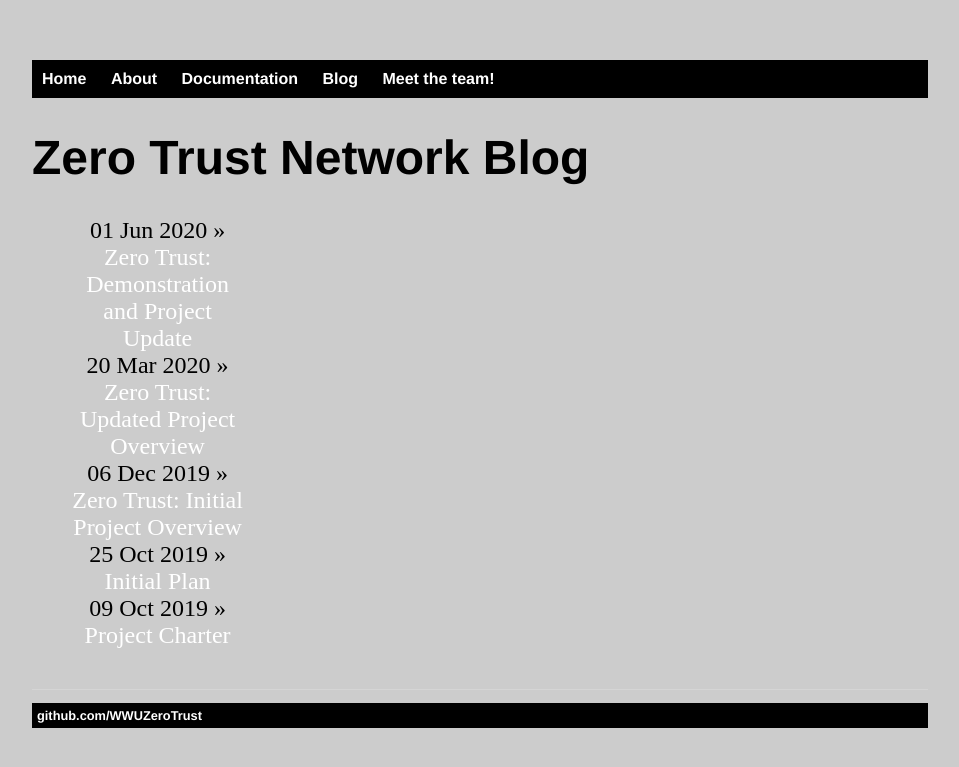
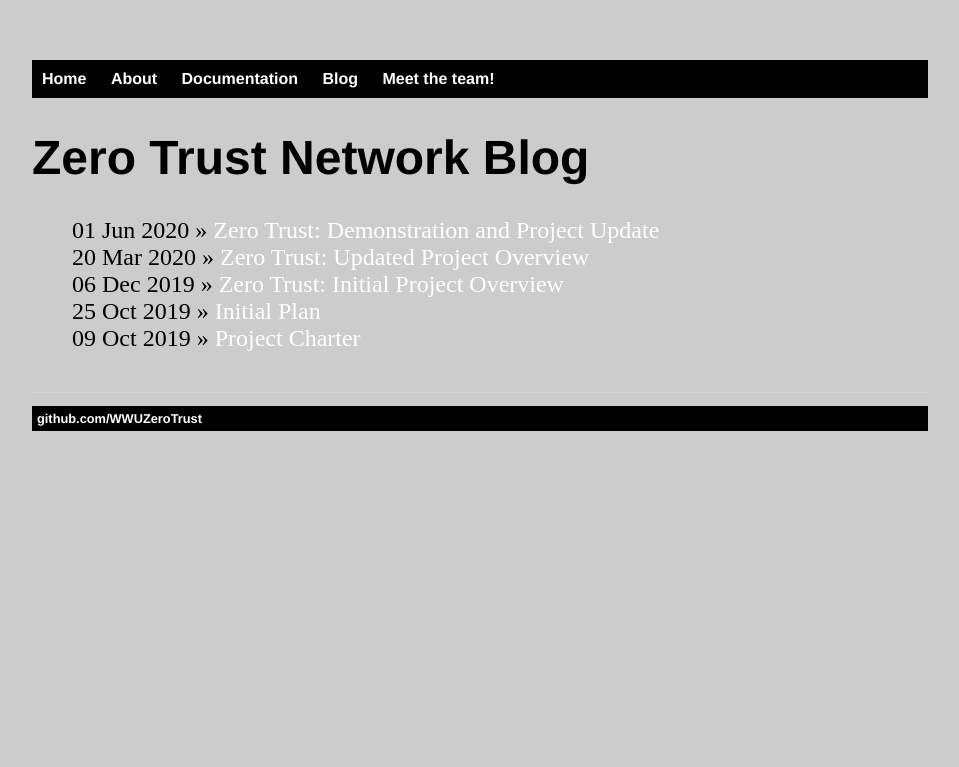
Before and after one commit to WWUZeroTrust/WWUZeroTrust.github.io, a Jekyll site: the page built from blog/index.html, in a window 1280 px wide. Shown: the top 767 px of the page, without its empty margins (160-1119 px from the left). Built offline with Jekyll 4.4.1, drawn with Linux system fonts in a browser that asks for light colours.

Commit message:
Update main.css

```diff
--- a/css/main.css
+++ b/css/main.css
@@ -50,6 +50,4 @@ ul.posts {
 
 ul.posts li {
     list-style: none;
-    width: 20%;
-    text-align: center;
 }
```
